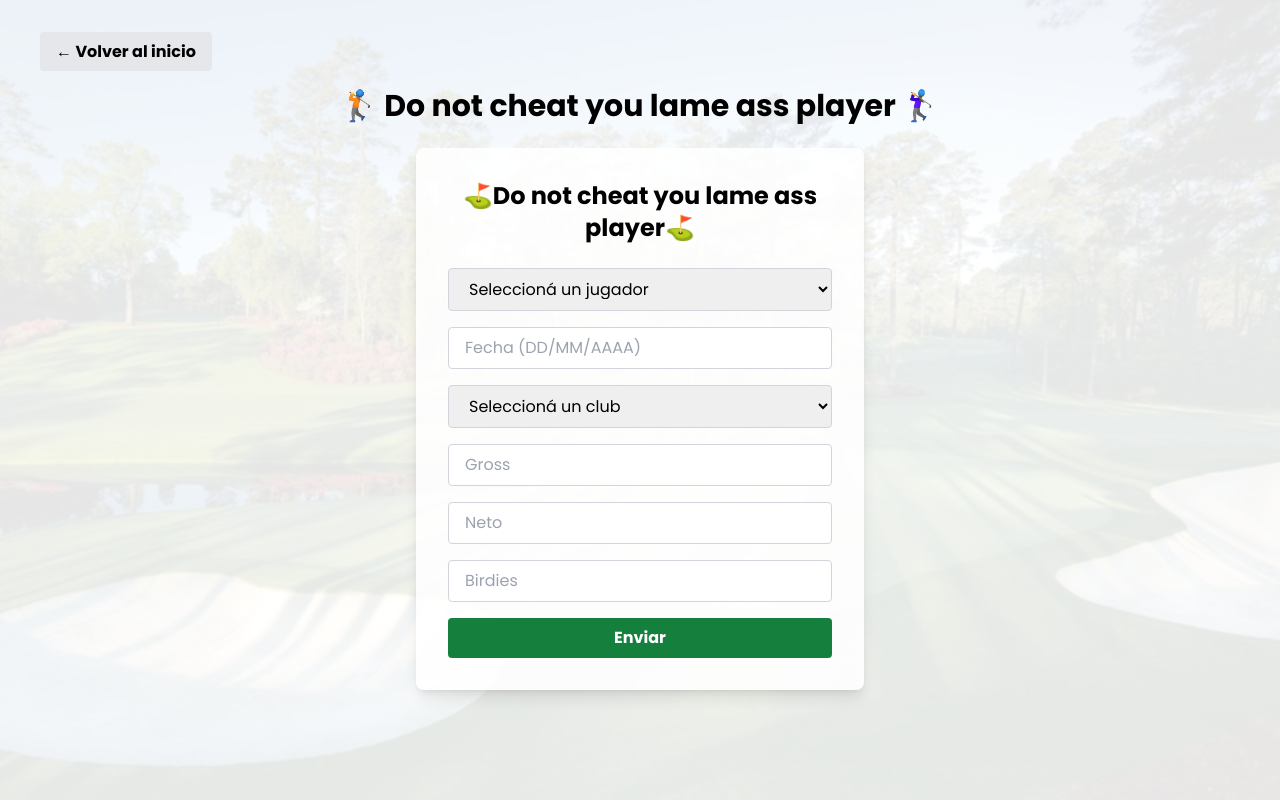
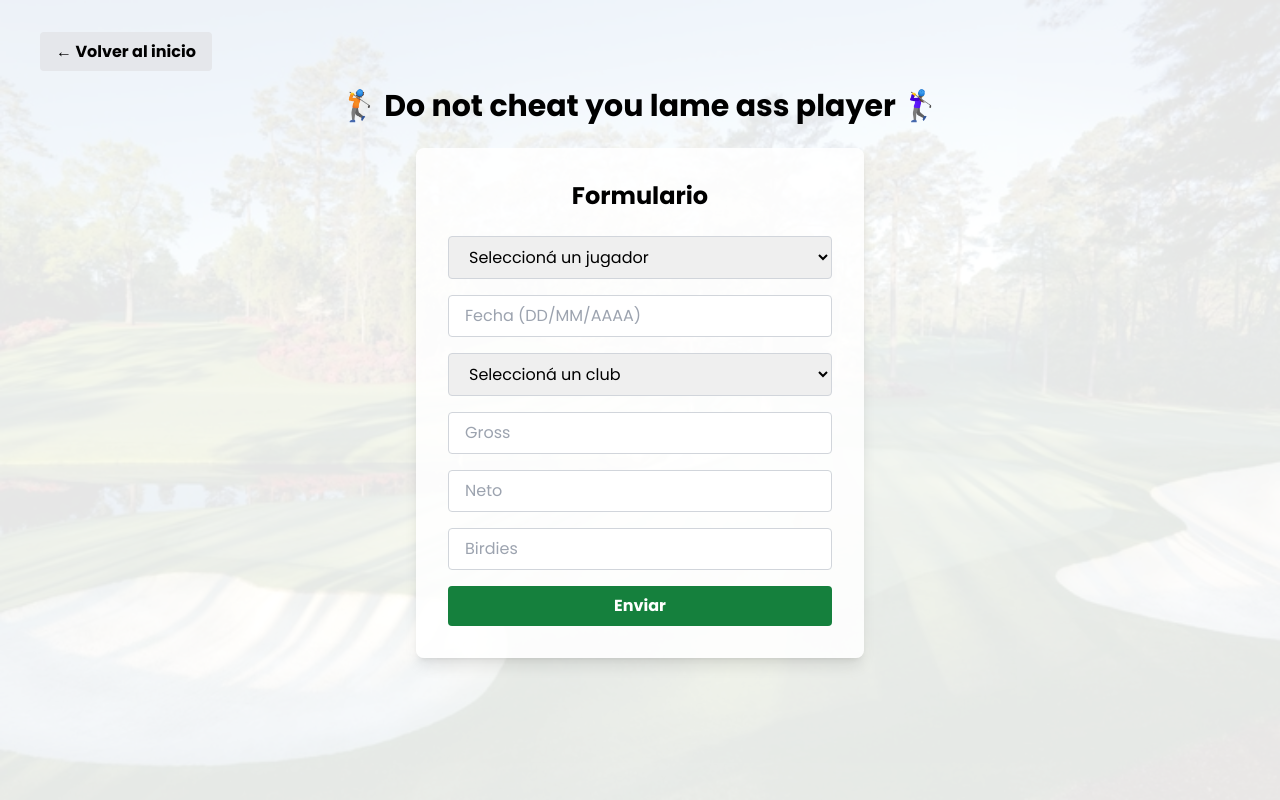
Before and after one commit to martomartomarto/golf-buenos-aires-app, a Next.js app: page /scores in a window 1280 px wide. Built offline with nearby package versions, Linux system fonts and the light colour scheme.

Commit message:
Update ScoreForm.tsx

```diff
--- a/components/ScoreForm.tsx
+++ b/components/ScoreForm.tsx
@@ -67,7 +67,7 @@ export default function ScoreForm() {
       className="bg-white bg-opacity-90 p-8 rounded-lg shadow-lg max-w-md mx-auto text-black"
     >
       <h2 className="text-2xl font-bold mb-6 text-center">
-        ⛳️Do not cheat you lame ass player⛳️
+        Formulario
       </h2>
 
       {/* Reemplazamos el input por un select para el jugador */}
```
